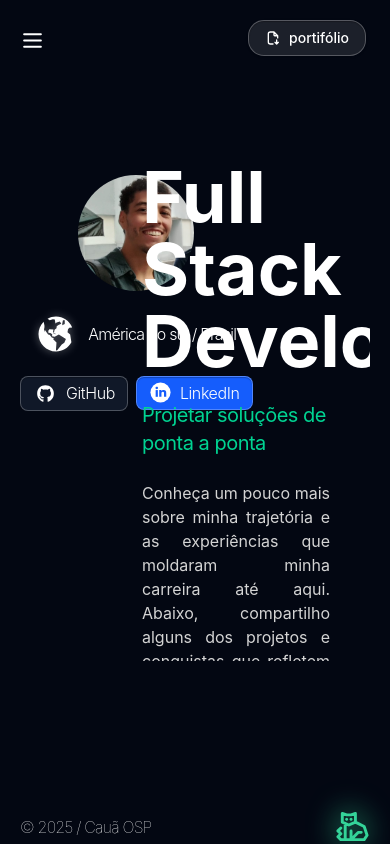
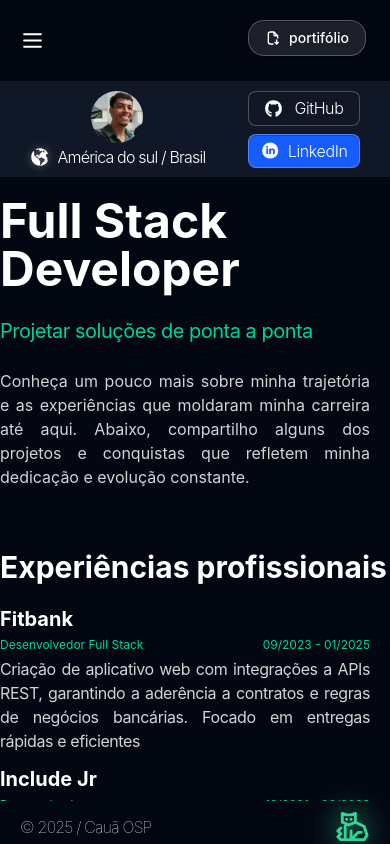
Before and after one commit to cauaosp/webportifolios, a Next.js app: page /about in a window 390 px wide. Built offline with nearby package versions, Linux system fonts and the light colour scheme.

Commit message:
feat: add responsivity to about screen

```diff
--- a/app/components/about/content.tsx
+++ b/app/components/about/content.tsx
@@ -1,63 +1,42 @@
+"use client";
+
+import { useEffect, useState } from "react";
 import { Profile } from "../shared";
+import { Experiences } from "./experiences";
 
 export const AboutContent = () => {
-  return (
+  const [isMobile, setIsMobile] = useState(false);
+  const [isClient, setIsClient] = useState(false);
+
+  useEffect(() => {
+    setIsClient(true);
+
+    const handleResize = () => {
+      setIsMobile(window.innerWidth < 768);
+    };
+
+    handleResize();
+
+    window.addEventListener("resize", handleResize);
+
+    return () => {
+      window.removeEventListener("resize", handleResize);
+    };
+  }, []);
+
+  if (!isClient) {
+    return null;
+  }
+
+  return isMobile ? (
+    <div className="flex flex-col overflow-auto">
+      <Profile isMobile={isMobile} />
+      <Experiences isMobile={isMobile} />
+    </div>
+  ) : (
     <div className="grid grid-cols-3 p-5 2xl:pt-10 gap-4 gap-y-0 md:gap-y-20 2xl:gap-y-0 overflow-hidden 2xl:mt-8 2xl:mb-0">
       <Profile />
-      <div className="text-white col-span-2 row-span-3 scrollbar-thin scrollbar-track-rounded-full scrollbar-thumb-rounded-full scrollbar-thumb-emerald-400 scrollbar-track-gray-900 h-full overflow-y-scroll max-h-[500px]">
-        <div className="flex flex-col gap-6 mb-15">
-          <div className="font-bold text-7xl">Full Stack Developer</div>
-          <div className="text-xl tracking-tight text-emerald-400">
-            Projetar soluções de ponta a ponta
-          </div>
-          <div className="text-justify mr-10 text-neutral-300">
-            Conheça um pouco mais sobre minha trajetória e as experiências que
-            moldaram minha carreira até aqui. Abaixo, compartilho alguns dos
-            projetos e conquistas que refletem minha dedicação e evolução
-            constante.
-          </div>
-        </div>
-        <div className="flex flex-col gap-5 pb-10">
-          <div className="font-bold text-3xl">Experiências profissionais</div>
-          <div className="flex flex-col gap-3">
-            <div className="flex flex-col gap-1 mr-10">
-              <div className="font-bold text-xl">Fitbank</div>
-              <div className="flex justify-between text-emerald-400 text-xs">
-                <div>Desenvolvedor Full Stack</div>
-                <div>09/2023 - 01/2025</div>
-              </div>
-              <div className="text-md tracking-tight text-justify text-neutral-300">
-                Criação de aplicativo web com integrações a APIs REST,
-                garantindo a aderência a contratos e regras de negócios
-                bancárias. Focado em entregas rápidas e eficientes
-              </div>
-            </div>
-            <div className="flex flex-col gap-1 mr-10">
-              <div className="font-bold text-xl">Include Jr</div>
-              <div className="flex justify-between text-emerald-400 text-xs">
-                <div>Desenvolvedor</div>
-                <div>12/2021 - 06/2023</div>
-              </div>
-              <div className="text-md tracking-tight text-justify text-neutral-300">
-                Trabalhei como voluntário na EJ Include Jr entre 2021 e 2023.
-                Nesse período, desenvolvi páginas com WordPress, criei design e
-                protótipos. Atuei, também, na área comercial, prospectando e
-                negociando com novos clientes, criando propostas e contratos.
-                Também atuei como Diretor de Projetos, gerenciando times de
-                desenvolvimento e planejando os projetos com base nas
-                necessidades dos clientes.
-              </div>
-            </div>
-          </div>
-          <div className=" font-bold text-3xl">Formação Acadêmica</div>
-          <div className="flex flex-col gap-1 mr-10">
-            <div className="font-bold text-xl">Universidade de Fortaleza</div>
-            <div className="text-md tracking-tight text-justify text text-neutral-300">
-              Graduando em Análise e Desenvolvimento de Sistemas
-            </div>
-          </div>
-        </div>
-      </div>
+      <Experiences />
     </div>
   );
 };
--- /dev/null
+++ b/app/components/about/experiences.tsx
@@ -0,0 +1,74 @@
+export const Experiences = ({ ...props }) => {
+  return (
+    <div
+      className={`text-white scrollbar-thin scrollbar-track-rounded-full scrollbar-thumb-rounded-full scrollbar-thumb-emerald-400 scrollbar-track-gray-900 overflow-y-scroll ${
+        props.isMobile ? "mt-5" : "col-span-2 row-span-3 h-full max-h-[500px]"
+      }`}
+    >
+      <div className="flex flex-col gap-6 mb-15">
+        <div
+          className={`font-bold ${props.isMobile ? "text-5xl" : "text-7xl"}`}
+        >
+          Full Stack Developer
+        </div>
+        <div className="text-xl tracking-tight text-emerald-400">
+          Projetar soluções de ponta a ponta
+        </div>
+        <div
+          className={`text-justify text-neutral-300 ${
+            props.isMobile ? "mr-5" : "mr-10"
+          }`}
+        >
+          Conheça um pouco mais sobre minha trajetória e as experiências que
+          moldaram minha carreira até aqui. Abaixo, compartilho alguns dos
+          projetos e conquistas que refletem minha dedicação e evolução
+          constante.
+        </div>
+      </div>
+      <div className="flex flex-col gap-5 pb-10">
+        <div className="font-bold text-3xl">Experiências profissionais</div>
+        <div className="flex flex-col gap-3">
+          <div
+            className={`flex flex-col gap-1 ${props.isMobile ? "mr-5" : "mr-10"}`}
+          >
+            <div className="font-bold text-xl">Fitbank</div>
+            <div className="flex justify-between text-emerald-400 text-xs">
+              <div>Desenvolvedor Full Stack</div>
+              <div>09/2023 - 01/2025</div>
+            </div>
+            <div className="text-md tracking-tight text-justify text-neutral-300">
+              Criação de aplicativo web com integrações a APIs REST, garantindo
+              a aderência a contratos e regras de negócios bancárias. Focado em
+              entregas rápidas e eficientes
+            </div>
+          </div>
+          <div
+            className={`flex flex-col gap-1 ${props.isMobile ? "mr-5" : "mr-10"}`}
+          >
+            <div className="font-bold text-xl">Include Jr</div>
+            <div className="flex justify-between text-emerald-400 text-xs">
+              <div>Desenvolvedor</div>
+              <div>12/2021 - 06/2023</div>
+            </div>
+            <div className="text-md tracking-tight text-justify text-neutral-300">
+              Trabalhei como voluntário na EJ Include Jr entre 2021 e 2023.
+              Nesse período, desenvolvi páginas com WordPress, criei design e
+              protótipos. Atuei, também, na área comercial, prospectando e
+              negociando com novos clientes, criando propostas e contratos.
+              Também atuei como Diretor de Projetos, gerenciando times de
+              desenvolvimento e planejando os projetos com base nas necessidades
+              dos clientes.
+            </div>
+          </div>
+        </div>
+        <div className="font-bold text-3xl">Formação Acadêmica</div>
+        <div className={`flex flex-col gap-1 ${props.isMobile ? "mr-5" : "mr-10"}`}>
+          <div className="font-bold text-xl">Universidade de Fortaleza</div>
+          <div className="text-md tracking-tight text-justify text text-neutral-300">
+            Graduando em Análise e Desenvolvimento de Sistemas
+          </div>
+        </div>
+      </div>
+    </div>
+  );
+};
--- a/app/components/contact/forms.tsx
+++ b/app/components/contact/forms.tsx
@@ -67,7 +67,7 @@ export const ContactForms = ({ ...props }) => {
         />
       </div>
       <input
-        className="border border-white/25 w-fit h-fit py-1 px-2 rounded-lg bg-white/10 cursor-pointer hover:bg-white/20 font-bold"
+        className="border border-white/25 w-fit h-fit py-1 px-2 rounded-lg bg-white/10 cursor-pointer hover:bg-white/20 font-bold mt-1"
         type="submit"
         value="Enviar"
       />
```
